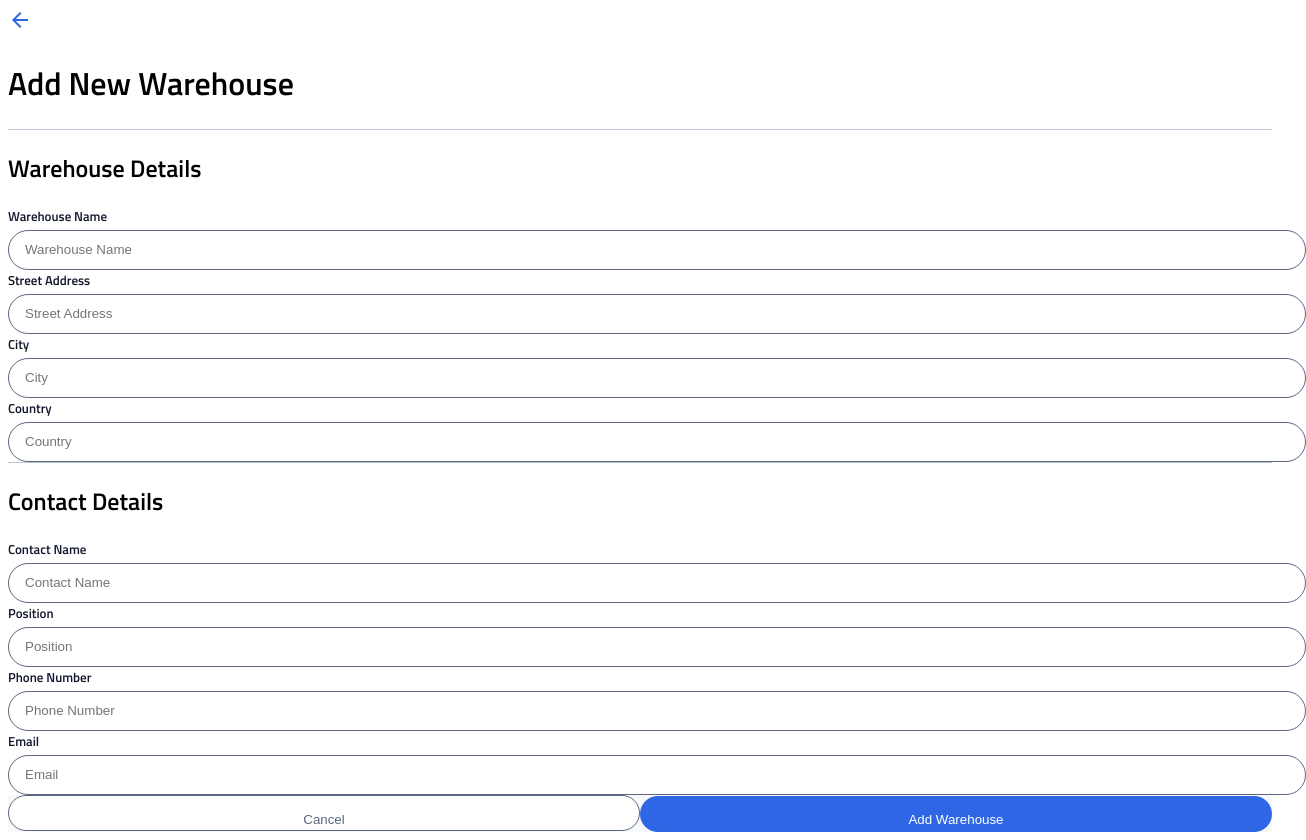
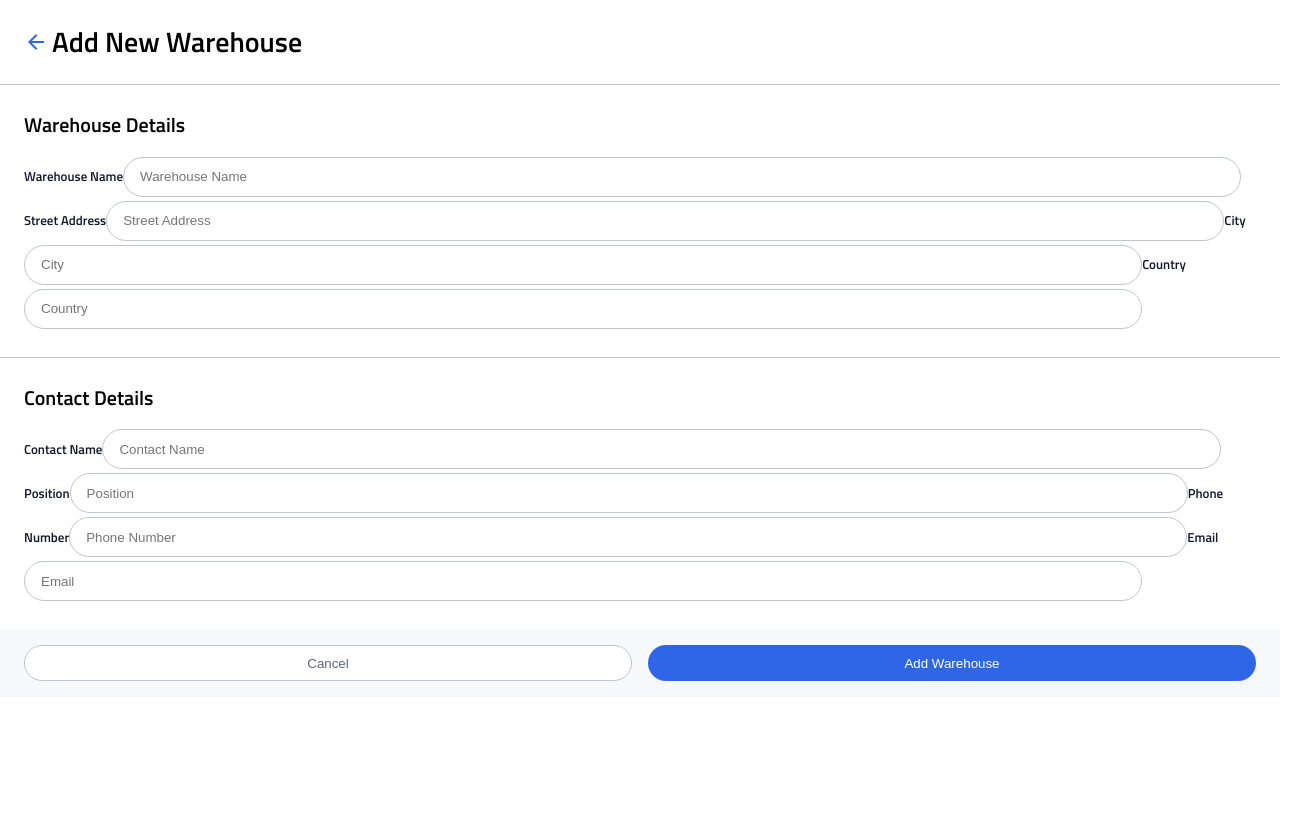
Before and after one commit to kirill-develops/instock-cinderella, a React (Create React App) app: page /warehouses/add in a window 1280 px wide. Shown: the whole page, 1306 px wide, since content can reach past the window. After the commit the page ends 800 px from the top, so only its background shows below. Built offline with nearby package versions, Linux system fonts and the light colour scheme.

Commit message:
WIP - styling add warehouse page

```diff
--- a/src/App.scss
+++ b/src/App.scss
@@ -2,4 +2,7 @@
 
 body {
    font-family: $font-stack;
+   margin: 0;
+   padding: 0;
+   box-sizing: border-box;
 }
--- a/src/components/NewWarehouseDetails/NewWarehouseDetails.js
+++ b/src/components/NewWarehouseDetails/NewWarehouseDetails.js
@@ -1,21 +1,25 @@
-import React from 'react'
-import './NewWarehouseDetails.scss'
+import React from 'react';
+import './NewWarehouseDetails.scss';
+// import { Link } from 'react-router-dom';
 
-function NewWarehouseDetails() {
+function NewWarehouseDetails({ clickHandler }) {
     return (
-        <>
-                <div className='new-warehouse__border'></div>
-                <h2>Warehouse Details</h2>
-            <form className='new-warehouse__form'>
+        <div className='new-warehouse'>
+            <div className='new-warehouse__border-top'></div>
+            <form
+                className='new-warehouse__form'
+                onSubmit={clickHandler}>
+                <div className='new-warehouse__form-fields'>
+                    <h2 className='new-warehouse__form-title'>Warehouse Details</h2>
                     <label
                         className='new-warehouse__label'
-                    htmlFor="name">
+                        htmlFor="warehouseName">
                         Warehouse Name
                     </label>
                     <input
                         className="new-warehouse__input-field"
                         placeholder="Warehouse Name"
-                    name="name"
+                        name="warehouseName"
                     />
                     <label
                         className='new-warehouse__label'
@@ -25,7 +29,7 @@ function NewWarehouseDetails() {
                     <input
                         className="new-warehouse__input-field"
                         placeholder="Street Address"
-                    name="adress"
+                        name="address"
                     />
                     <label
                         className='new-warehouse__label'
@@ -47,17 +51,19 @@ function NewWarehouseDetails() {
                         placeholder="Country"
                         name="country"
                     />
-                <div className='new-warehouse__border'></div>
-                <h2>Contact Details</h2>
+                </div>
+                <div className='new-warehouse__border-bottom'></div>
+                <div className='new-warehouse__form-fields'>
+                    <h2 className='new-warehouse__form-title'>Contact Details</h2>
                     <label
                         className='new-warehouse__label'
-                    htmlFor="contact-name">
+                        htmlFor="contactName">
                         Contact Name
                     </label>
                     <input
                         className="new-warehouse__input-field"
                         placeholder="Contact Name"
-                    name="contact-name"
+                        name="contactName"
                     />
                     <label
                         className='new-warehouse__label'
@@ -71,13 +77,14 @@ function NewWarehouseDetails() {
                     />
                     <label
                         className='new-warehouse__label'
-                    htmlFor="phone-number">
+                        htmlFor="phone">
                         Phone Number
                     </label>
                     <input
                         className="new-warehouse__input-field"
                         placeholder="Phone Number"
-                    name="phone-number"
+                        name="phone"
+                        type='number'
                     />
                     <label
                         className='new-warehouse__label'
@@ -88,13 +95,17 @@ function NewWarehouseDetails() {
                         className="new-warehouse__input-field"
                         placeholder="Email"
                         name="email"
+                        type='email'
                     />
+                </div>
                 <div className='new-warehouse__buttons'>
+                    {/* <Link to='/warehouses'> */}
                         <button className='new-warehouse__cancel-button'>Cancel</button>
-                    <button className='new-warehouse__add-button'>Add Warehouse</button>
+                    {/* </Link> */}
+                    <button className='new-warehouse__add-button' type='submit'>Add Warehouse</button>
                 </div>
             </form>
-        </>
+        </div>
     )
 }
 
--- a/src/components/NewWarehouseDetails/NewWarehouseDetails.scss
+++ b/src/components/NewWarehouseDetails/NewWarehouseDetails.scss
@@ -2,20 +2,30 @@
 @use "../../styles/partials/mixins" as *;
 
 .new-warehouse {
-
-    &__top {
-        display: flex;
-    }
-
-
+    max-width: 100%;
+    box-sizing: border-box;
 
     &__form {
         display: flex;
         flex-direction: column;
+        max-width: 100%;
     }
 
-    &__border {
+    &__border-top {
         border-top: 1px solid $color-cloud;
+    }
+
+    &__border-bottom {
+        border-top: 1px solid $color-cloud;
+    }
+
+    &__form-title {
+        font-size: 1.25rem;
+        margin-top: 0;
+    }
+
+    &__form-fields{
+        padding: 1.5rem;
     }
 
     &__label {
@@ -26,25 +36,35 @@
     }
 
     &__input-field {
-        border: 1px solid $color-slate;
-        width: 100%;
+        border: 1px solid $color-cloud;
+        width: 88%;
         height: 2.25rem;
         border-radius: 1.25rem;
         padding-left: 1rem;
         padding-right: 1rem;
+        margin-bottom: 0.25rem;
     }
 
     &__buttons {
         background-color: $color-lightgrey;
+        padding: 0;
+        width: 100%;
+        height:4.25rem;
+        display: flex;
+        justify-content: center;
+        align-items: center;
     }
 
     &__cancel-button {
         @include secondary-cta-default;
-        width: 50%;
+        width: 48%;
+        margin-left: 1.5rem;
+        margin-right: 1rem;
     }
 
     &__add-button {
         @include primary-cta-default;
-        width: 50%;
+        width: 48%;
+        margin-right: 1.5rem;
     }
 }
--- a/src/pages/AddWarehousePage/AddWarehousePage.js
+++ b/src/pages/AddWarehousePage/AddWarehousePage.js
@@ -1,16 +1,52 @@
-import React from 'react';
+import React, { Component } from 'react';
 // import { Link } from 'react-router-dom';
 import backArrow from '../../assets/icons/arrow_back-24px.svg';
 import NewWarehouseDetails from '../../components/NewWarehouseDetails/NewWarehouseDetails'
 import axios from 'axios';
+import { BASE_URL } from '../../utils/api';
+import './AddWarehousePage.scss';
 
 
-const AddWarehousePage = () => {
+class AddWarehousePage extends Component {
+    // state = {
+    //     name: '',
+    //     address: '',
+    //     city: '',
+    //     country: '',
+    //     contactName: '',
+    //     position: '',
+    //     phone: '',
+    //     email: '',
+    //     errors: {},
+    // }
 
-    // add event handler and post request
+    submitHandler = (event) => {
+        event.preventDefault();
 
+        axios
+            .post(`${BASE_URL}/warehouses`, {
+                name: event.target.warehouseName.value,
+                address: event.target.address.value,
+                city: event.target.city.value,
+                country: event.target.country.value,
+                contactName: event.target.contactName.value,
+                position: event.target.position.value,
+                phone: event.target.phone.value,
+                email: event.target.email.value
+            })
+            .then(response => {
+                console.log(response)
+                alert("New warehouse added!");
+                // history.push('/warehouses');
+            })
+            .catch(error => {
+                console.log(error);
+                alert("Unable to add warehouse");
+            });
+    }
+    render() {
         return (
-      <>
+            <div className='add-warehouse'>
                 {/* <Header /> */}
                 <div className='add-warehouse__top'>
                     <img
@@ -19,10 +55,11 @@ const AddWarehousePage = () => {
                         alt="back arrow icon"
                     />
                     <h1 className='add-warehouse__title'>Add New Warehouse</h1>
-              <NewWarehouseDetails />
                     </div>
-</>
+                    <NewWarehouseDetails clickHandler={this.submitHandler} />
+            </div>
         )
+    }
 }
 
 export default AddWarehousePage
--- /dev/null
+++ b/src/pages/AddWarehousePage/AddWarehousePage.scss
@@ -0,0 +1,19 @@
+@use "../../styles/partials/colors" as *;
+@use "../../styles/partials/mixins" as *;
+
+.add-warehouse {
+
+    &__top {
+        display: flex;
+        padding-left: 1.5rem;
+        padding-right: 1.5rem;
+    }
+
+    &__title {
+        font-size: 1.75rem;
+        line-height: 2.25rem;
+        margin-top: 1.5rem;
+        margin-bottom: 1.5rem;
+        margin-left: 0.25rem;
+    }
+}
--- a/src/styles/partials/_mixins.scss
+++ b/src/styles/partials/_mixins.scss
@@ -22,6 +22,9 @@
     background-color: $color-instock-indigo;
     color: $color-white;
     border: none;
+    display: flex;
+    justify-content: center;
+    align-items: center;
 }
 
 @mixin secondary-cta-default {
@@ -32,7 +35,10 @@
     padding-bottom: 1rem;
     background-color: $color-white;
     color: $color-slate;
-    border: 1px solid $color-slate;
+    border: 1px solid $color-cloud;
+    display: flex;
+    justify-content: center;
+    align-items: center;
 }
 
 @mixin delete-cta-default {
@@ -44,4 +50,7 @@
     background-color: $color-red;
     color: $color-white;
     border: none;
+    display: flex;
+    justify-content: center;
+    align-items: center;
 }
```
Lines whose indentation alone changed are shown as unchanged.
